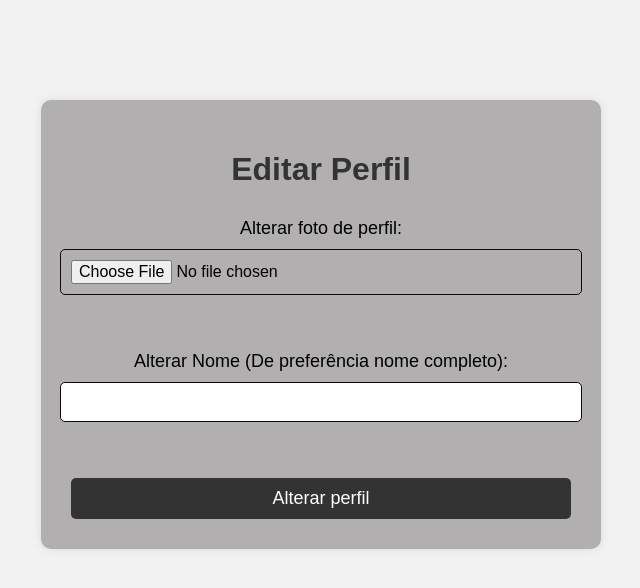
After one commit to leandrofurttado/super-trunfo-futebol-php-mysql, a PHP site: page /editar.php in a window 1280 px wide. The commit adds this page. Shown: the top 588 px of the page, without its empty margins (319-959 px from the left). Run offline with PHP 8.4, Linux system fonts and the light colour scheme; the visitor is signed in with stand-in values (Sample User, id 1).

Commit message:
Atualização e adicionando painel de editar usuario

```diff
--- /dev/null
+++ b/css/style_editarperfil.css
@@ -0,0 +1,56 @@
+body {
+    font-family: Arial, sans-serif;
+    background-color: #f2f2f2;
+}
+
+.container {
+    width: 500px;
+    margin: 100px auto;
+    background-color: rgb(177, 175, 175);
+    padding: 30px;
+    border-radius: 10px;
+    box-shadow: 0 0 10px rgba(0, 0, 0, 0.1);
+}
+
+h1 {
+    text-align: center;
+    margin-bottom: 30px;
+    font-size: 32px;
+    color: #333;
+}
+
+form {
+    display: flex;
+    flex-direction: column;
+    align-items: center;
+}
+
+label {
+    font-size: 18px;
+    margin-bottom: 10px;
+}
+
+input[type="text"],
+input[type="file"] {
+    width: 100%;
+    padding: 10px;
+    margin-bottom: 20px;
+    font-size: 16px;
+    border: 1px solid #0a0a0a;
+    border-radius: 5px;
+}
+
+input[type="submit"] {
+    width: 100%;
+    padding: 10px;
+    font-size: 18px;
+    background-color: #333;
+    color: white;
+    border: none;
+    border-radius: 5px;
+    cursor: pointer;
+}
+
+input[type="submit"]:hover {
+    background-color: #555;
+}
--- /dev/null
+++ b/editar.php
@@ -0,0 +1,59 @@
+<?php
+include 'conexao_db.php';
+session_start();
+if (!isset($_SESSION['username']) == true and !isset($_SESSION['senha']) == true) {
+
+    header("Location: login.php");
+} else {
+    if (!empty($_FILES['foto_perfil']) and !empty($_POST['nome_do_usuario'])) {
+        $nova_foto = $_FILES['foto_perfil'];
+        $novo_nome = $_POST['nome_do_usuario'];
+
+        $usuario_logado = $_SESSION['username']; // pega o login do usuario LOGADO.
+
+
+        //FAZENDO ANALISE DOS ARQUIVOS RECEBIDOS.
+        $pasta = "files/"; //pasta onde ficará armazenado
+        $nomeDoArquivo = $nova_foto['name']; //nome do arquivo apenas
+        $r_extensao = strtolower(pathinfo($nomeDoArquivo, PATHINFO_EXTENSION));
+        $cript_name = uniqid();
+        $path = $pasta . $cript_name . "." . $r_extensao; // faz o path completo incluindo a pasta, o nome gerado pelo uniqid e também a extensão
+        if ($r_extensao != "jpg" and $r_extensao != "png" and $r_extensao != "jpeg") {
+            die("Tipo de arquivo não é aceito.");
+        } else {
+            move_uploaded_file($nova_foto["tmp_name"], $path); //envia a foto para a pasta fisica
+            $query_envio_foto = "UPDATE usuarios SET nome_completo = '$novo_nome', nome_arquivouser = '$nomeDoArquivo', caminho_arquivouser = '$path' WHERE username = '$usuario_logado';";
+            $mysqlconnect->query($query_envio_foto);
+        }
+    }
+}
+
+
+?>
+
+
+<!DOCTYPE html>
+<html>
+
+<head>
+    <title>Editar Perfil</title>
+    <link rel="stylesheet" href="css/style_editarperfil.css">
+</head>
+
+<body>
+    <div class="container">
+        <h1>Editar Perfil</h1>
+        <?php ?>
+        <form action="editar.php" method="post" enctype="multipart/form-data">
+            <label for="foto_perfil">Alterar foto de perfil:</label>
+            <input type="file" name="foto_perfil" id="foto_perfil">
+            <br><br>
+            <label for="nome_usuario">Alterar Nome (De preferência nome completo):</label>
+            <input type="text" name="nome_do_usuario" id="nome_usuario">
+            <br><br>
+            <input type="submit" value="Alterar perfil">
+        </form>
+    </div>
+</body>
+
+</html>
```
Also changed, not shown: css/style_paineluser.css (+33 -9 lines), painel_usuario.php (+23 -1 lines), files/63e1a1eae41f1.jpg (added), files/63e1a4e6ce9a0.jpg (added), files/photopadrao111111.png (added).
